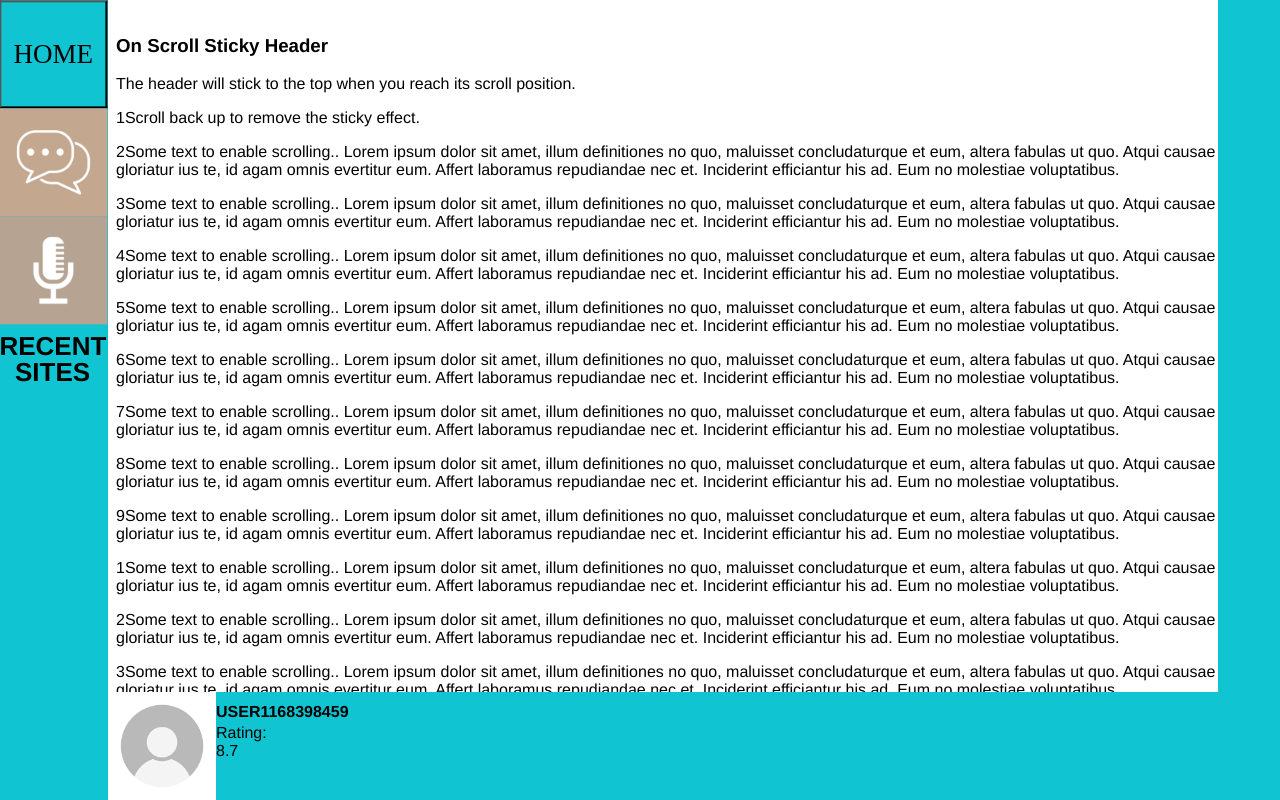
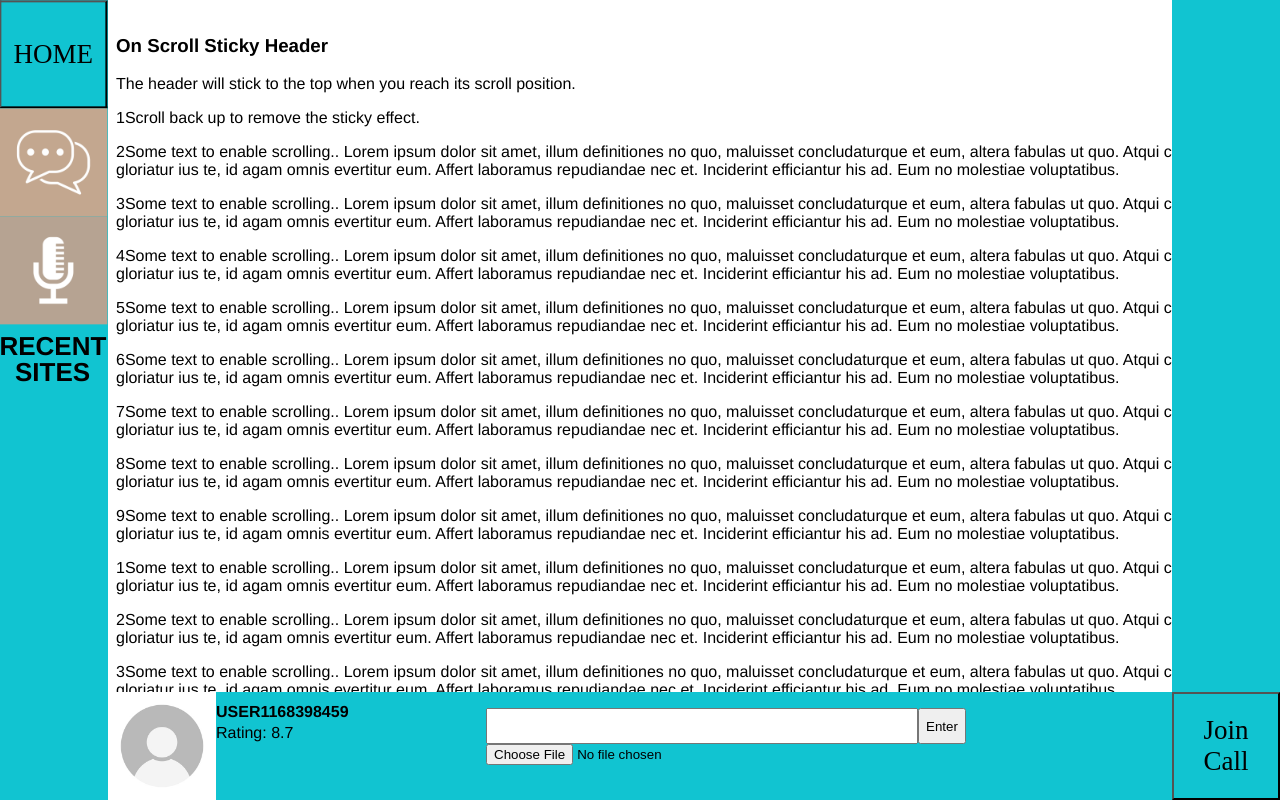
Before and after one commit to XpiredCantHack/WickedWideWeb, a website: page WWWproto/public_html/homePage.html in a window 1280 px wide. Drawn offline with Linux system fonts and the light colour scheme.

Commit message:
Add files via upload

```diff
--- a/WWWproto/public_html/app.js
+++ b/WWWproto/public_html/app.js
@@ -6,12 +6,13 @@
 'use strict';
 
 const switcher = document.querySelector('.btn');
+if (switcher) {
     switcher.addEventListener('click', function() {
         document.body.classList.toggle('light-theme');
         document.body.classList.toggle('dark-theme');
 
         const className = document.body.className;
-    if(className == "light-theme") {
+        if(className === "light-theme") {
             this.textContent = "Dark";
         } else {
             this.textContent = "Light";
@@ -19,3 +20,21 @@ switcher.addEventListener('click', function() {
 
         console.log('current class name: ' + className);
     });
+};
+
+var inCall = false;
+const callJoiner = document.querySelector('#userJoinLeaveCallBtn');
+if (callJoiner) {
+    callJoiner.addEventListener('click', function() {
+        if (inCall === false) {
+            inCall = true;
+            document.getElementById('userJoinLeaveCallBtn').innerText="Leave Call";
+            console.log('Joined Call!');
+        }
+        else if (inCall === true) {
+            inCall = false;
+            document.getElementById('userJoinLeaveCallBtn').innerText="Join Call";
+            console.log("Left Call!");
+        }
+    });
+};
--- a/WWWproto/public_html/homePage.html
+++ b/WWWproto/public_html/homePage.html
@@ -56,11 +56,39 @@ Click nbfs://nbhost/SystemFileSystem/Templates/ClientSide/html.html to edit this
             <b class="recentSites2">SITES</b>
         </div>
         <div class="mainBottomControls">
-            <img id="userProfilePic" src="tempProfilePic.jpg" alt="temporary user profile image">
-            <b id="username">USER1168398459</b>
-            <b id="userRating">Rating: 8.7</b>
+            <div class="profileBox">
+
+                <div class="profilePicBox">
+                    <img id="userProfilePic" src="tempProfilePic.jpg" alt="temporary user profile image">
+                </div>
+                <div class="userDetailsBox">
+                    <b id="username">USER1168398459</b>
+                    <b id="userRating">Rating: 8.7</b>
+                </div>
+            </div>
+            <div class="userInputBox">
+                <form action="">
+                    <div class="InputBox">
+                        <input type="text" id="userTextInput" name="UserTextInput">
+                        <input type="file" id="userFileInput" name="UserFileInput">
+                        <input type="submit" value="Enter" id="submitUserInput">
+                    </div>
+                </form>
+            </div>
+        </div>
+        <div class="secondarySideControls">
+            <div class="callUserControlBox">
+                <div class="joinLeaveCall">
+                </div>
+                <div class="userCallStatus"> <!-- "In Call", "Left Call", "Connecting...", "Disconnecting..." -->
+                    <button id="userJoinLeaveCallBtn">Join Call</button>
+                </div>
+
+            </div>
         </div>
 
+        <script src="app.js"></script><!-- keep script at bottom of body so rest of body loads before js functionality -->
+        <noscript>Enable JavaScript to view full site.</noscript>
+    </body>
 
-    </body>
 </html>
--- a/WWWproto/public_html/main.css
+++ b/WWWproto/public_html/main.css
@@ -120,14 +120,33 @@ li {
     z-index: 2;
     bottom: 0;
     left: 108px;
+    width: 1812px;
     height: 108px;
 }
 
+.profileBox {
+    width: 324px;
+    height: 108px;
+}
+
+.profilePicBox {
+    position: absolute;
+    width: 108px;
+    height: 108px;
+}
 #userProfilePic {
     width: 108px;
     height: auto;
     margin-bottom: 0;
     padding-bottom: 0;
+}
+
+.userDetailsBox {
+    position: absolute;
+    height: 108px;
+    width: 216px;
+    top: 0;
+    left: 108px;
 }
 
 #username {
@@ -138,9 +157,87 @@ li {
 }
 #userRating {
     position: absolute;
-    width: 50px;
+    width: auto;
     top: 32px;
     font-weight: lighter;
+    white-space: nowrap;
+    overflow: hidden;
+}
+
+.userInputBox {
+    position:absolute;
+    width: 540px;
+    float: top;
+    top: 0;
+    left: 324px;
+    height: 108px;
+    z-index: 3;
+}
+
+.InputBox {
+    position: absolute;
+    padding: 0;
+    top: 16px;
+    left: 54px;
+    width: 432px;
+}
+
+#userTextInput {
+    height: 36px;
+    width: 432px;
+    box-sizing: border-box;
+}
+#userFileInput {
+    height: auto;
+    width: 432px;
+}
+#submitUserInput {
+    position: absolute;
+    left: 432px;
+    top: 0;
+    height:36px;
+}
+
+
+.secondarySideControls {
+    position: absolute;
+    width: 108px;
+    height: 100%;
+    float: right;
+    right: 0;
+    bottom: 0;
+}
+.callUserControlBox {
+    position: absolute;
+    width: 108px;
+    height: 108px;
+    float: bottom;
+    float: right;
+    bottom: 0;
+    right: 0;
+    z-index: 2;
+
+}
+.joinLeaveCall {
+    position: absolute;
+}
+.userCallStatus {
+    position: absolute;
+    width: 108px;
+    height: 108px;
+    right: 0;
+}
+
+#userJoinLeaveCallBtn {
+    position: absolute;
+    top: 0px;
+    left: 0px;
+    height: 108px;
+    width: 108px;
+    background-color: #11c4d1;
+    font-family: Gill;
+    font-size: 27px;
+
 }
 
 #vertRectangle1 {
@@ -157,7 +254,7 @@ li {
     top: 0;
     right: 0;
     height: 100%;
-    width: 62px;;
+    width: 108px;;
     background-color: #11c4d1;
     z-index: 1;
 }
@@ -183,7 +280,7 @@ li {
     bottom: 108px;
     top: 0px;
     left: 100px;
-    width: 90%;
+    width: 87.5%;
     overflow-y: scroll;
     overflow-x: hidden;
 }
```
Lines whose indentation alone changed are shown as unchanged.
